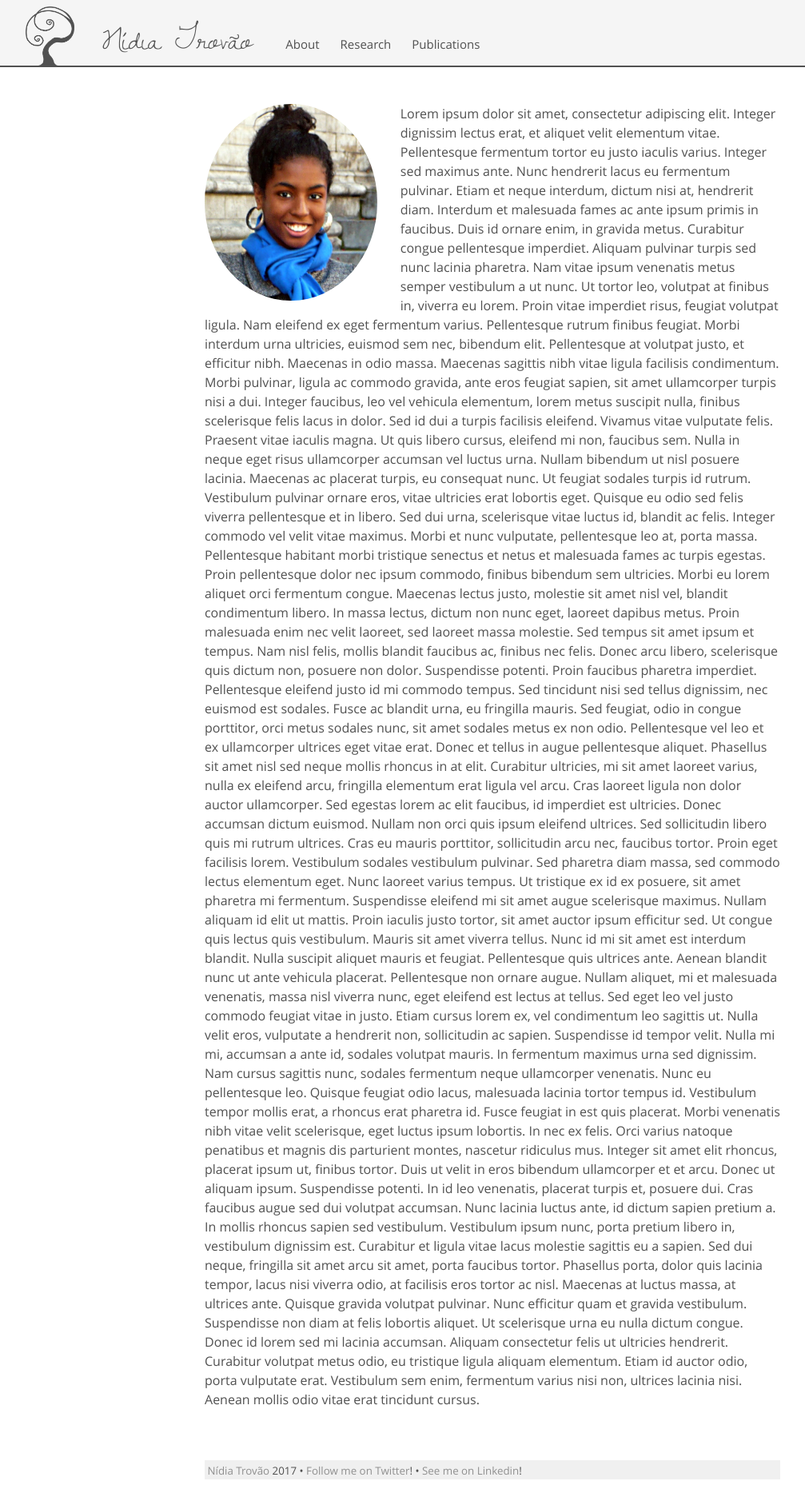
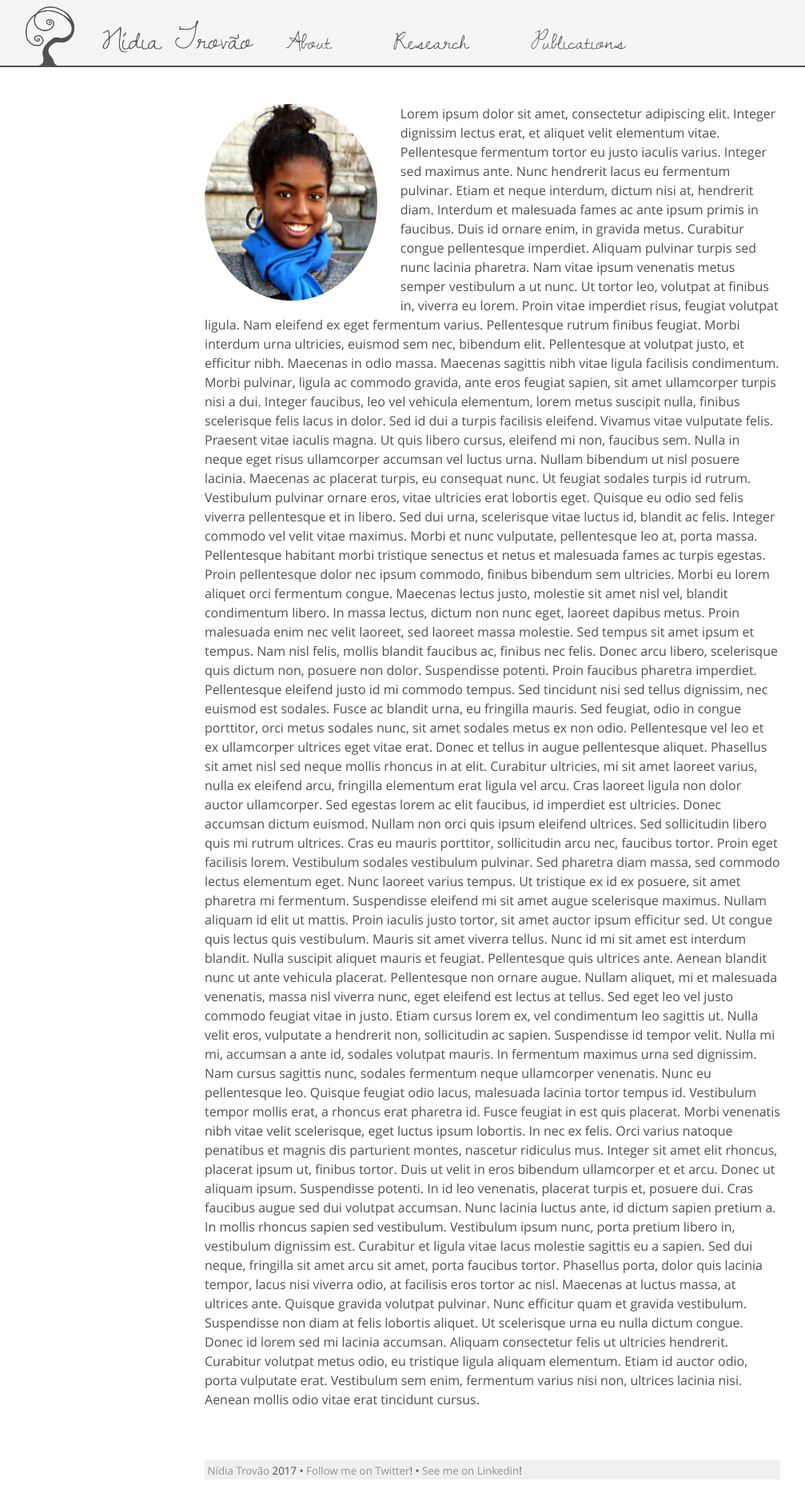
Before and after one commit to nidiatrovao/nidiatrovao.github.io, a Jekyll site: the page built from index.html, in a window 1280 px wide. Shown: the whole page at 80% size, without its empty margins (24-1031 px from the left). Built offline with Jekyll 4.4.1, drawn with Linux system fonts in a browser that asks for light colours.

Commit message:
Update _base.scss

```diff
--- a/_sass/_base.scss
+++ b/_sass/_base.scss
@@ -66,3 +66,10 @@ img {
   border-radius: 50%;
   float: left;
 }
+
+span {
+  display:inline-block;
+  font-family: Sfont, 'Helvetica Neue', Helvetica, Arial, sans-serif;
+  font-size: 2.5rem;
+  white-space: nowrap;
+}
```
